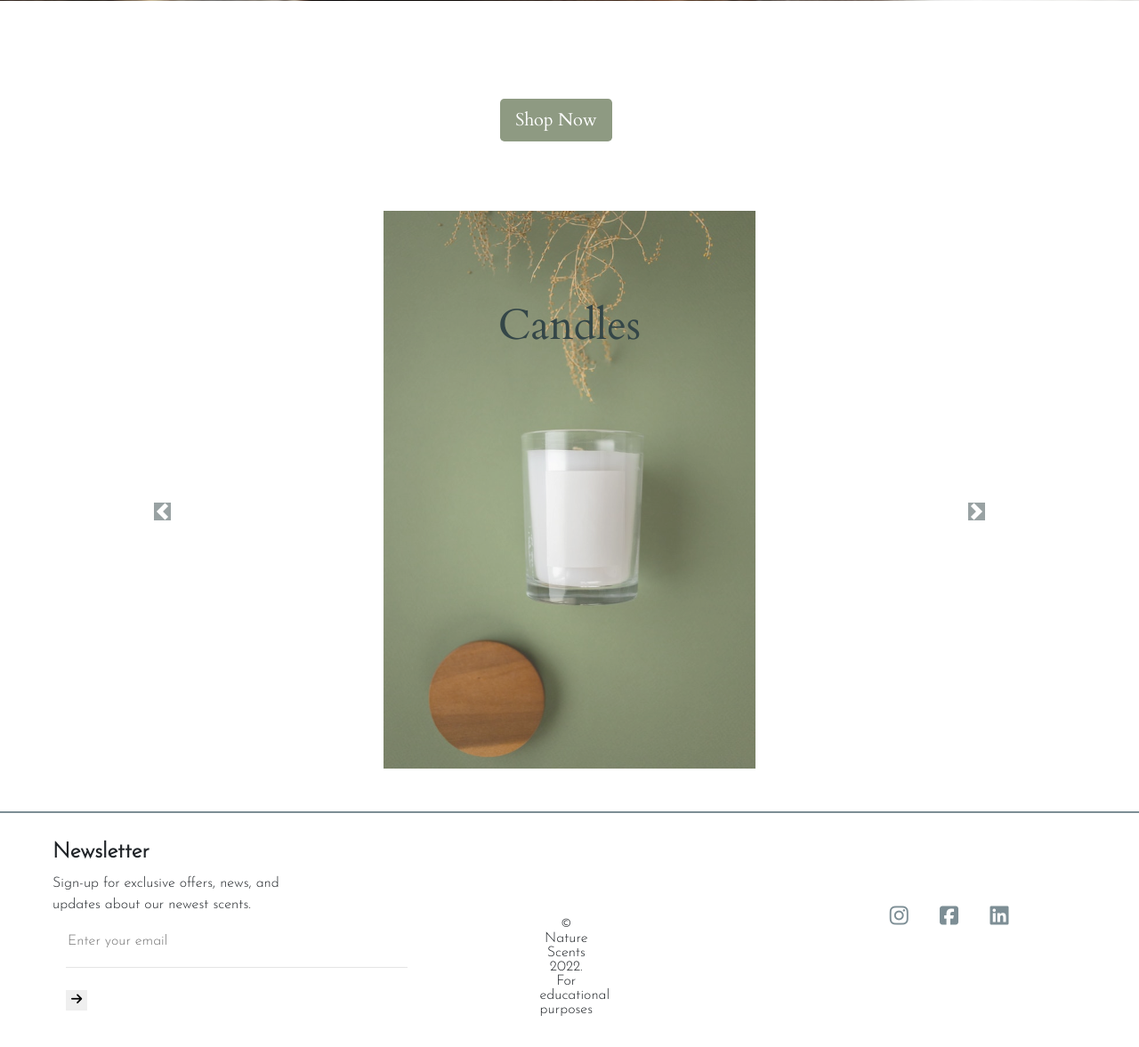
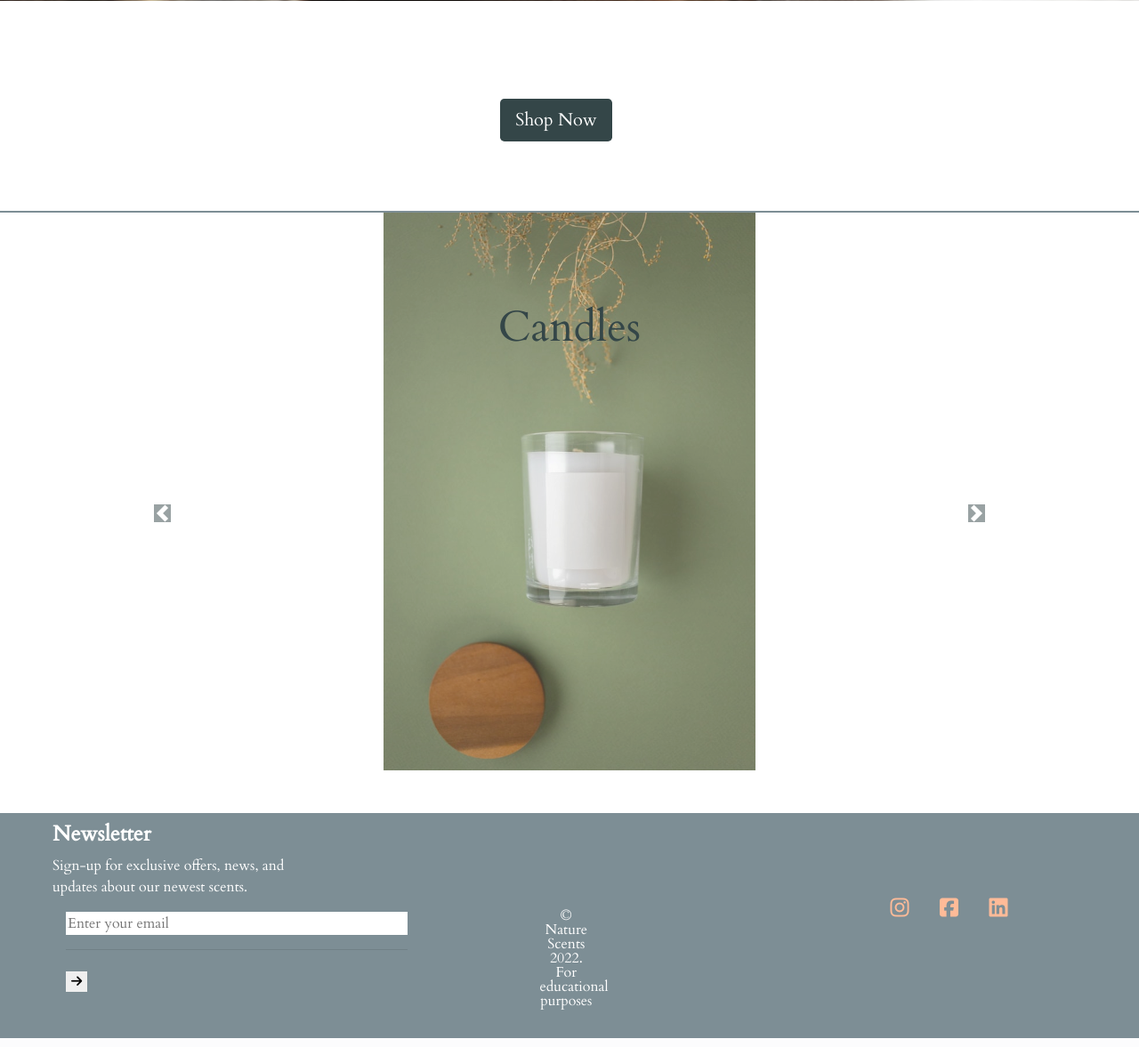
Before and after one commit to Code-Institute-Submissions/kreilly86-nature-scents_NovResub, a Django app: page / in a window 1280 px wide. Shown: the part 635-1812 px from the top of the page at 89% size. Run offline with Django 3.2, Linux system fonts and the light colour scheme; some libraries are stand-ins or nearby versions.

Commit message:
Update css colors across site

```diff
--- a/home/templates/home/index.html
+++ b/home/templates/home/index.html
@@ -18,6 +18,10 @@
       <a href="{% url 'products' %}" class="btn btn-lg active shop-button" role="button" aria-pressed="true">Shop
         Now</a>
     </div>
+  </div>
+
+  <div>
+    <hr class="page-end">
   </div>
 
   <div class="row carousel-products d-flex justify-content-center p-0">
@@ -62,9 +66,4 @@
   </div>
 </div>
 
-<div>
-  <hr class="page-end">
-  </hr>
-</div>
-
 {% endblock %}
--- a/products/templates/products/product_detail.html
+++ b/products/templates/products/product_detail.html
@@ -55,7 +55,7 @@
             </form>
         </div>
         <div>
-            <hr class="page-end mb-2">
+            <hr class="page-end">
             </hr>
         </div>
     </div>
--- a/static/css/base.css
+++ b/static/css/base.css
@@ -233,11 +233,12 @@ body {
     opacity: 1;
 }
 
-.footer {
+footer {
     margin-bottom: 0;
-    padding: 15px;
+    padding: 0px;
     font-family: "Cardo", sans-serif;
-    color: #344648;
+    background-color: #7D8E95 !important;
+    color: white;
     font-size: 16px;
     height: fit-content !important;
     width: 100vw;
@@ -248,7 +249,7 @@ body {
 .footer-content {
     margin-left: 5%;
     padding: 10px;
-    margin-top: 10px;
+    margin-top: 0px;
 }
 
 .footer-line {
@@ -284,7 +285,7 @@ body {
 .list-inline-item a {
     padding: 10px;
     font-size: 1.5rem;
-    color: #7D8E95;
+    color: #FFBB98;
     list-style: none;
 }
 
@@ -353,13 +354,11 @@ body {
 
 .page-end {
     width: 100vw;
-    margin-top: 1rem;
-    margin-bottom: 1rem;
     border: 0;
     border-top: 2px solid;
     border-color: #7D8E95;
     margin: 0;
-    padding-bottom: 10px;
+    padding: 0px;
     text-align: center;
 }
 
@@ -506,12 +505,12 @@ body {
 }
 
 .shop-button {
-    background-color: #8e9A82;
+    background-color: #344648;
     color: white;
 }
 
 .shop-button:hover {
-    background-color: #344648;
+    background-color: #8e9A82;
     color: white ;
     border-color: #7D8E95;
 }
```
